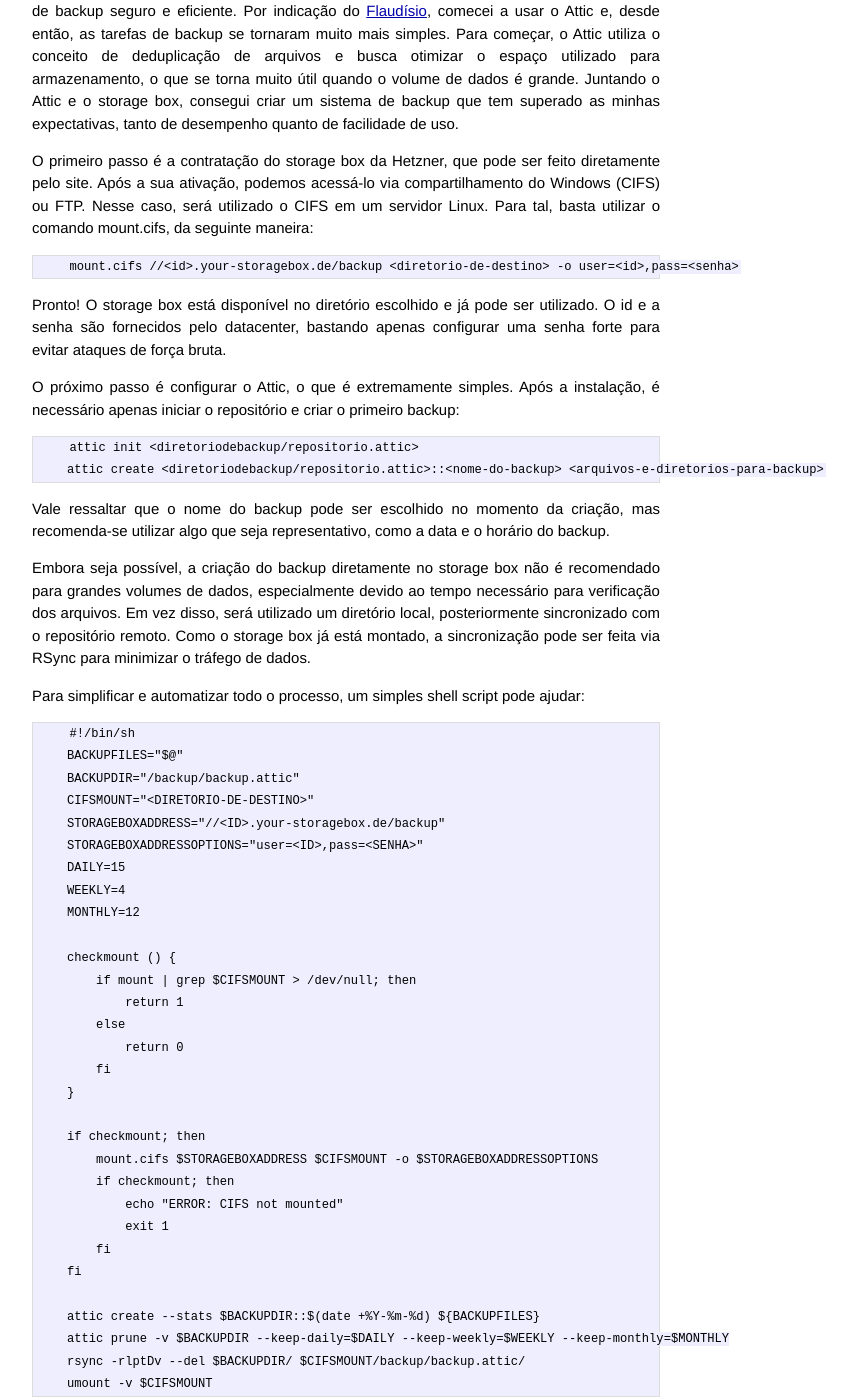
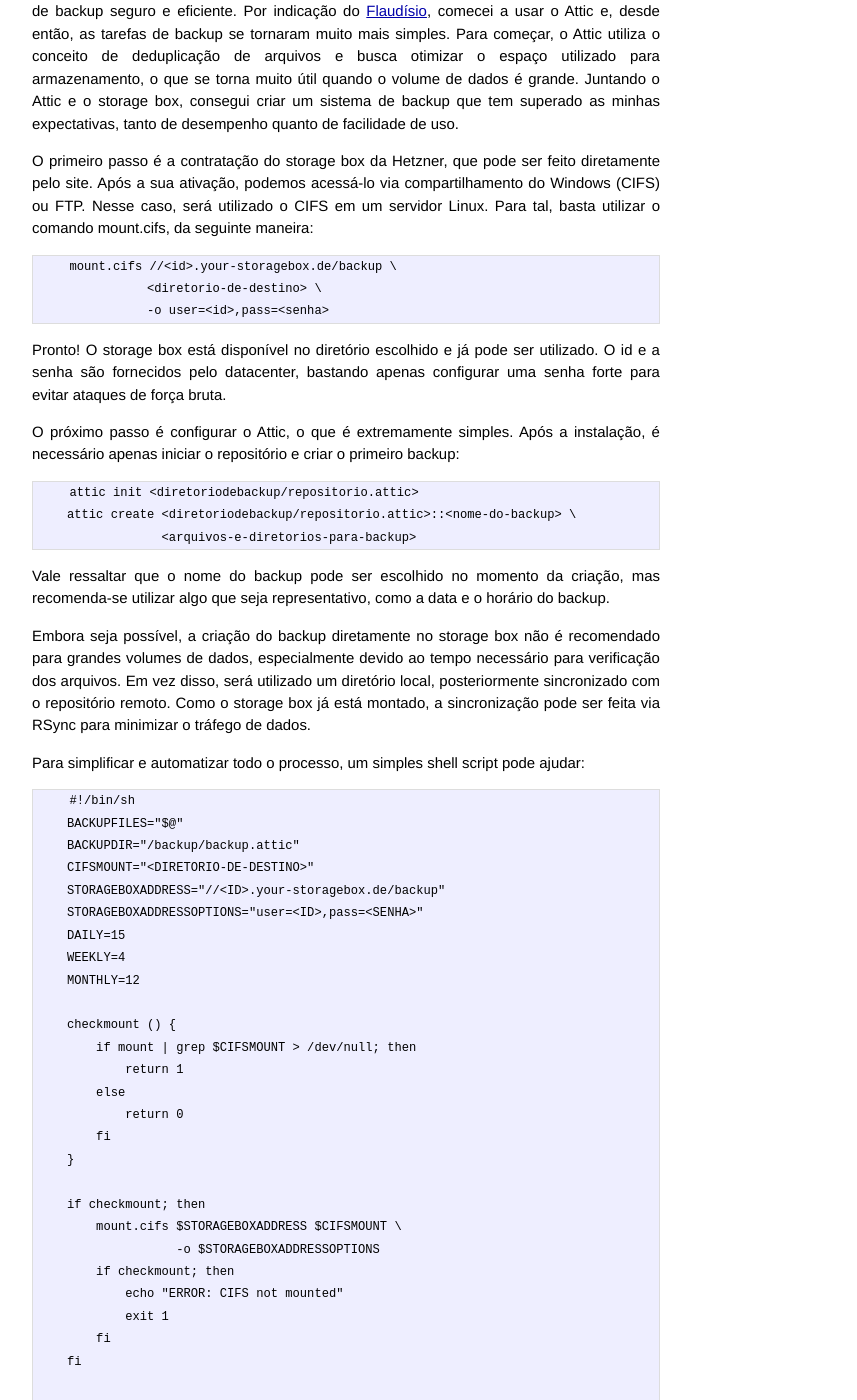
Before and after one commit to HackMoc/hackmoc.github.io, a Jekyll site: the page built from _posts/2017-06-21-backup-attic.markdown, in a window 1280 px wide and 1400 px high, scrolled down 442 px. Shown: the whole window, without its empty margins (294-1151 px from the left). Built offline with Jekyll 4.4.1, drawn with Linux system fonts in a browser that asks for light colours; Markdown is read by kramdown in place of the engine named in the settings; some of the changed text lies outside the part shown.

Commit message:
Corrige quebra de layout

```diff
--- a/_posts/2017-06-21-backup-attic.markdown
+++ b/_posts/2017-06-21-backup-attic.markdown
@@ -14,14 +14,17 @@ Atualmente tenho servidores com discos que somam 12 TB e, por isso, preciso de u
 
 O primeiro passo é a contratação do storage box da Hetzner, que pode ser feito diretamente pelo site. Após a sua ativação, podemos acessá-lo via compartilhamento do Windows (CIFS) ou FTP. Nesse caso, será utilizado o CIFS em um servidor Linux. Para tal, basta utilizar o comando mount.cifs, da seguinte maneira:
 
-        mount.cifs //<id>.your-storagebox.de/backup <diretorio-de-destino> -o user=<id>,pass=<senha>
+        mount.cifs //<id>.your-storagebox.de/backup \
+                   <diretorio-de-destino> \
+                   -o user=<id>,pass=<senha>
 
 Pronto! O storage box está disponível no diretório escolhido e já pode ser utilizado. O id e a senha são fornecidos pelo datacenter, bastando apenas configurar uma senha forte para evitar ataques de força bruta.
 
 O próximo passo é configurar o Attic, o que é extremamente simples. Após a instalação, é necessário apenas iniciar o repositório e criar o primeiro backup:
 
         attic init <diretoriodebackup/repositorio.attic>
-        attic create <diretoriodebackup/repositorio.attic>::<nome-do-backup> <arquivos-e-diretorios-para-backup>
+        attic create <diretoriodebackup/repositorio.attic>::<nome-do-backup> \
+                     <arquivos-e-diretorios-para-backup>
 
 Vale ressaltar que o nome do backup pode ser escolhido no momento da criação, mas recomenda-se utilizar algo que seja representativo, como a data e o horário do backup.
 
@@ -48,7 +51,8 @@ Para simplificar e automatizar todo o processo, um simples shell script pode aju
         }
 
         if checkmount; then
-            mount.cifs $STORAGEBOXADDRESS $CIFSMOUNT -o $STORAGEBOXADDRESSOPTIONS
+            mount.cifs $STORAGEBOXADDRESS $CIFSMOUNT \
+                       -o $STORAGEBOXADDRESSOPTIONS
             if checkmount; then
                 echo "ERROR: CIFS not mounted"
                 exit 1
@@ -56,8 +60,12 @@ Para simplificar e automatizar todo o processo, um simples shell script pode aju
         fi
 
         attic create --stats $BACKUPDIR::$(date +%Y-%m-%d) ${BACKUPFILES}
-        attic prune -v $BACKUPDIR --keep-daily=$DAILY --keep-weekly=$WEEKLY --keep-monthly=$MONTHLY
-        rsync -rlptDv --del $BACKUPDIR/ $CIFSMOUNT/backup/backup.attic/
+        attic prune -v $BACKUPDIR \
+                    --keep-daily=$DAILY \
+                    --keep-weekly=$WEEKLY \
+                    --keep-monthly=$MONTHLY
+        rsync -rlptDv --del $BACKUPDIR/ \
+              $CIFSMOUNT/backup/backup.attic/
         umount -v $CIFSMOUNT
 
 Além de criar os backups, o script acima faz a sincronização com o storage box e apaga os backups antigos. Ao final da execução, ele ainda desmonta o storage box, para evitar algum acesso indevido aos arquivos.
```
